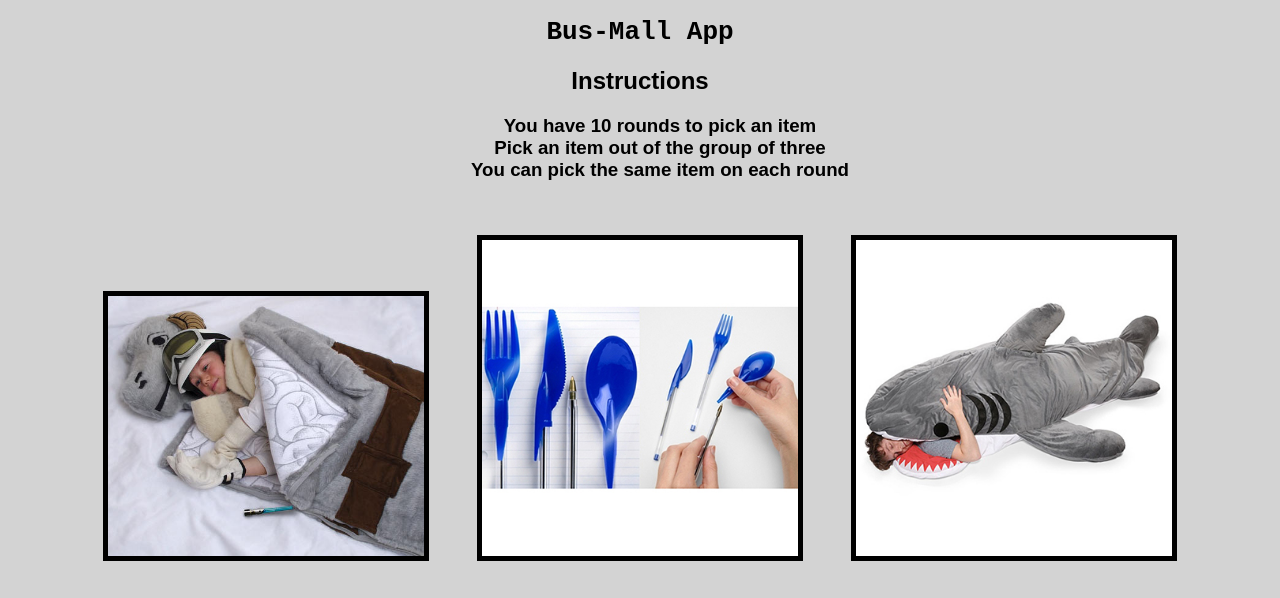
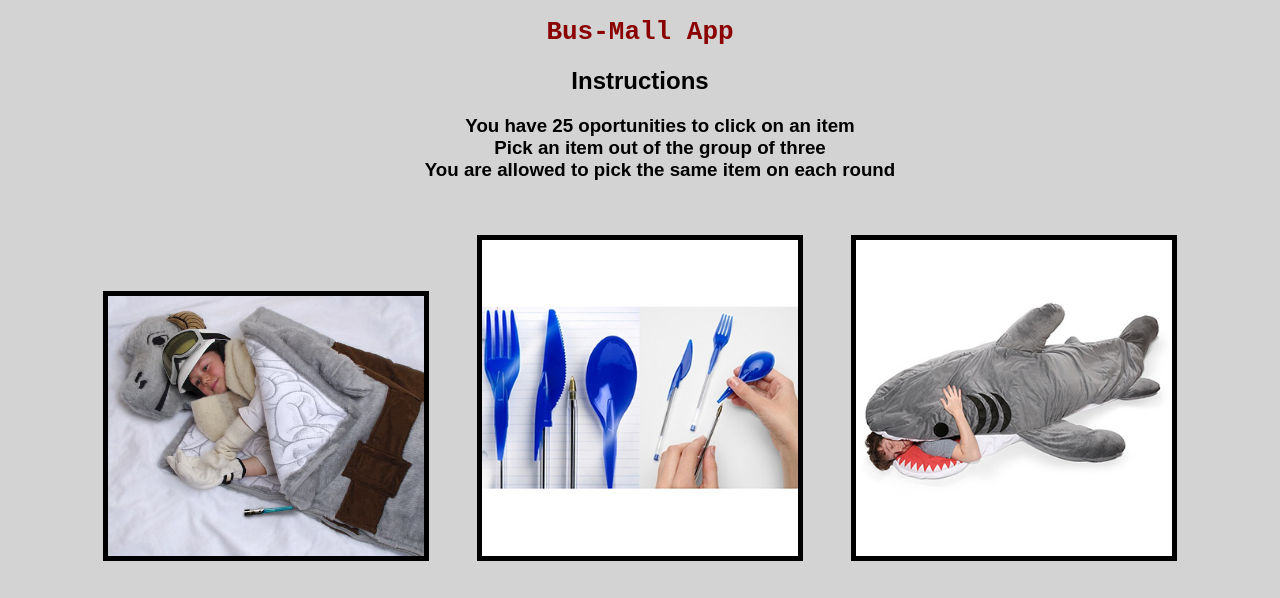
Before and after one commit to alexgo74/bus-mall, a plain HTML site: page index.html in a window 1280 px wide. Drawn offline with nearby package versions, Linux system fonts and the light colour scheme.

Commit message:
final version

```diff
--- a/app.js
+++ b/app.js
@@ -194,7 +194,7 @@ function handleClick(event) {
   }
   clickCounter += 1;
   // check whether total clicks <= 10
-  if (clickCounter > 10) {
+  if (clickCounter > 25) {
     localStorage.setItem('allProducts', JSON.stringify(allProducts));
     for (var i = 0; i < allProducts.length; i++) {
       allClicks[i] = allProducts[i].clicks;
--- a/index.html
+++ b/index.html
@@ -12,9 +12,9 @@
     <h1>Bus-Mall App</h1>
     <h2>Instructions</h2>
     <ul><h3>
-      <li>You have 10 rounds to pick an item</li>
+      <li>You have 25 oportunities to click on an item</li>
       <li>Pick an item out of the group of three</li>
-      <li>You can pick the same item on each round</li></h3>
+      <li>You are allowed to pick the same item on each round</li></h3>
     </ul><br>
     <!-- <section id="image_container"> -->
     <section id="pic-container">
--- a/style.css
+++ b/style.css
@@ -3,16 +3,19 @@ html {
 }
 
 body {
-  color: black;
   font-family: monospace;
   text-align: center;
   background-color: lightgrey;
 }
 
+h1 {
+  color: darkred;
+}
+
 ul, h2 {
+  color: black;
   list-style-type: none;
   font-family: Arial;
-
 }
 
 img {
```
